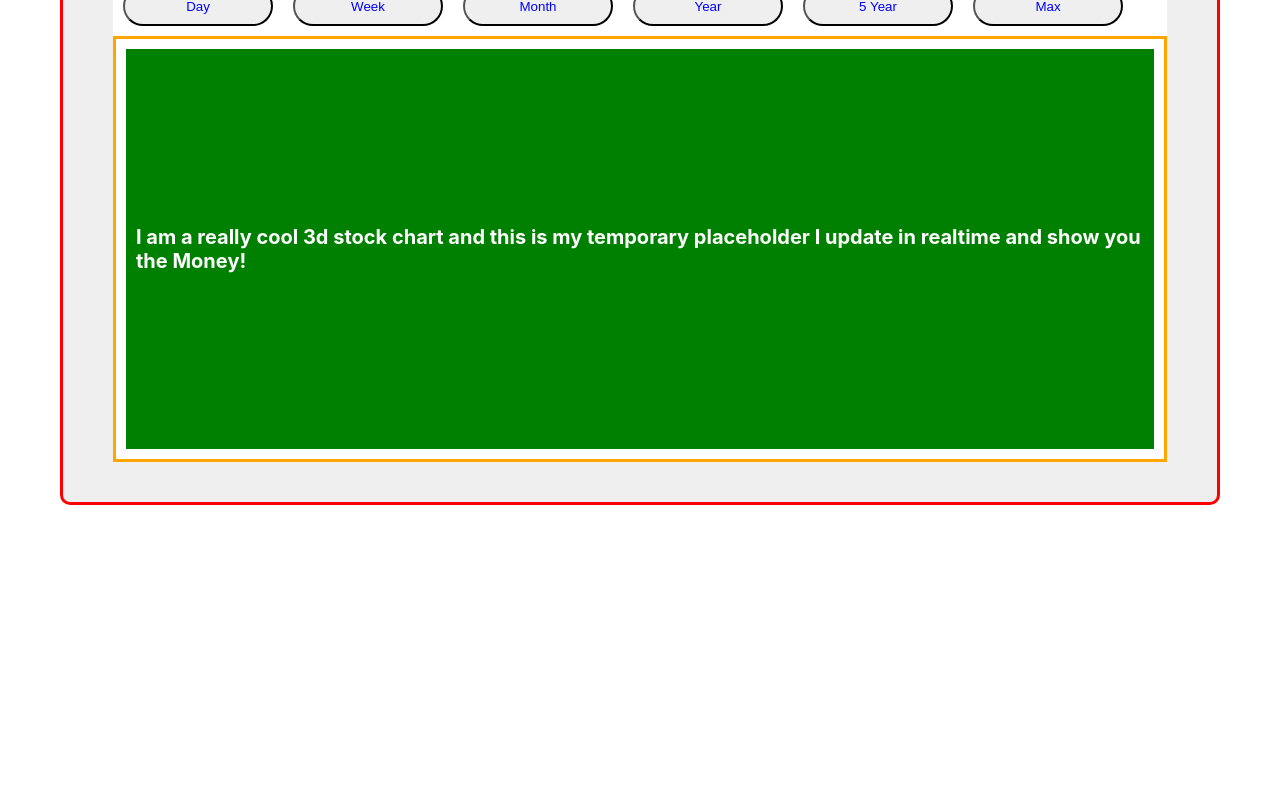
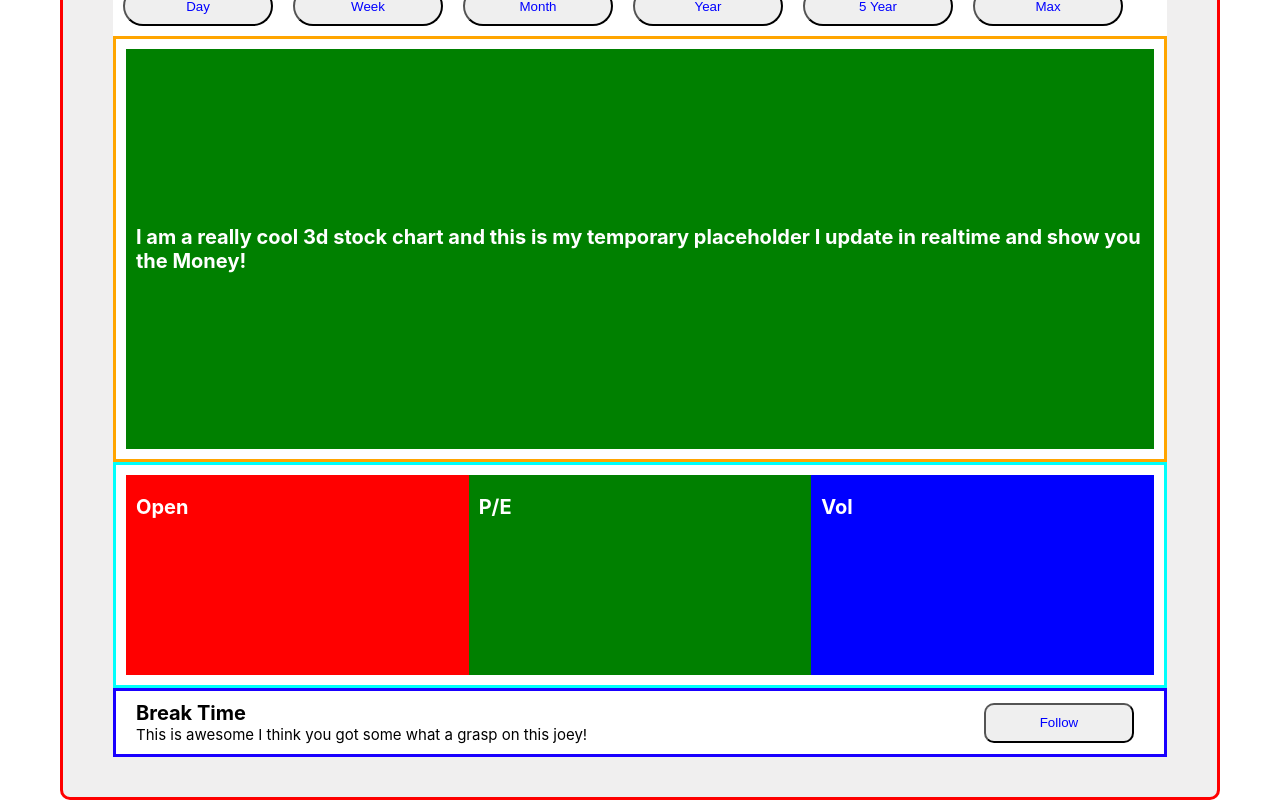
Before and after one commit to team-hack/stockapp, a React (Create React App) app: page / in a window 1280 px wide. Shown: the part 216-1016 px from the top of the page. Before the commit the page ends 800 px from the top, so only its background shows below. Built offline with nearby package versions, Linux system fonts and the light colour scheme.

Commit message:
Updated YearGraph Component- Layout

```diff
--- a/src/components/YearGraph/YearGraph.tsx
+++ b/src/components/YearGraph/YearGraph.tsx
@@ -24,6 +24,19 @@ import { ButtonSix } from "./YearGraphStyled";
 import { FourthContainer } from "./YearGraphStyled";
 import { StockChartPlaceholder } from "./YearGraphStyled";
 import { PlaceholderMessage } from "./YearGraphStyled";
+// FifthContainer Imported
+import { FifthContainer } from "./YearGraphStyled";
+import { BlockOne } from "./YearGraphStyled";
+import { BlockOneMessage } from "./YearGraphStyled";
+import { BlockTwo } from "./YearGraphStyled";
+import { BlockTwoMessage } from "./YearGraphStyled";
+import { BlockThree } from "./YearGraphStyled";
+import { BlockThreeMessage } from "./YearGraphStyled";
+// SixthContainer Imported
+import { SixthContainer } from "./YearGraphStyled";
+import { TitleText } from "./YearGraphStyled";
+import { Subtext } from "./YearGraphStyled";
+import { ButtonSeven } from "./YearGraphStyled";
 // Creating a YearGraph JSX Element
 const YearGraph = ( ): JSX.Element => {
   return (
@@ -52,6 +65,22 @@ const YearGraph = ( ): JSX.Element => {
             <PlaceholderMessage>I am a really cool 3d stock chart and this is my temporary placeholder I update in realtime and show you the Money!</PlaceholderMessage>
           </StockChartPlaceholder>
         </FourthContainer>
+        <FifthContainer>
+          <BlockOne>
+            <BlockOneMessage>Open</BlockOneMessage>
+          </BlockOne>
+          <BlockTwo>
+            <BlockTwoMessage>P/E</BlockTwoMessage>
+          </BlockTwo>
+          <BlockThree>
+            <BlockThreeMessage>Vol</BlockThreeMessage>
+          </BlockThree>
+        </FifthContainer>
+        <SixthContainer>
+            <TitleText>Break Time</TitleText>
+            <Subtext>This is awesome I think you got some what a grasp on this joey!</Subtext>
+            <ButtonSeven>Follow</ButtonSeven>
+        </SixthContainer>
       </Wrapper>
   );
 };
--- a/src/components/YearGraph/YearGraphStyled.tsx
+++ b/src/components/YearGraph/YearGraphStyled.tsx
@@ -54,7 +54,7 @@ export const SecondContainer = styled.div`
 padding-left: 10px;
 background-color: white;
 display: flex;
-flex-direction: row;
+align-items: flex-end;
 `
 // Second Container- Label 4:
 export const LabelFour = styled.label`
@@ -63,7 +63,7 @@ margin-right: 10px;
 color: grey;
 font-size: 25px;
 font-weight: 700;
-align-items:center;
+align-items: center;
 `
 // Second Container- Label 5:
 export const LabelFive = styled.label`
@@ -173,4 +173,104 @@ font-size: 20px;
 font-weight: bold;
 color:white;
 padding-left: 10px;
+`// -End- Fourth Container-->
+
+
+// Fifth Container
+export const FifthContainer = styled.div`
+padding-left: 10px;
+padding-right: 10px;
+background-color: white;
+display: grid;
+grid-template-columns: 1fr 1fr 1fr;
+padding-top: 10px;
+padding-bottom: 10px;
+align-items: center;
+border-style: solid;
+border-color: #00fffb;
 `
+// Fifth Container- BlockOne
+export const BlockOne = styled.div`
+justify-self: stretch;
+height: 200px;
+background-color: red;
+`
+// Fourth Container- BlockOneMessage
+export const BlockOneMessage = styled.p`
+font-size: 20px;
+font-weight: bold;
+color:white;
+padding-left: 10px;
+`
+// Fifth Container- BlockTwo
+export const BlockTwo = styled.div`
+justify-self: stretch;
+height: 200px;
+background-color:green;
+`
+// Fourth Container- BlockTwoMessage
+export const BlockTwoMessage = styled.p`
+font-size: 20px;
+font-weight: bold;
+color:white;
+padding-left: 10px;
+`
+// Fifth Container- BlockThree
+export const BlockThree = styled.div`
+justify-self: stretch;
+height: 200px;
+background-color: blue;
+`
+// Fourth Container- BlockThreeMessage
+export const BlockThreeMessage = styled.p`
+font-size: 20px;
+font-weight: bold;
+color:white;
+padding-left: 10px;
+`
+
+
+// Sixth Container
+export const SixthContainer = styled.div`
+padding-left: 10px;
+padding-right: 10px;
+background-color: white;
+display: grid;
+grid-template-columns: 1fr 1fr 1fr;
+grid-template-rows: auto;
+// Defining: grid template- for objects
+grid-template-areas:
+    "label-Title label-Title button"
+    "label-Subtext label-Subtext button";
+// -End- grid template-->
+padding-top: 10px;
+padding-bottom: 10px;
+align-items: center;
+border-style: solid;
+border-color: #1900ff;
+`
+// Sixth Container- TitleText
+export const TitleText = styled.label`
+grid-area: label-Title;
+font-size: 20px;
+font-weight: bold;
+color:black;
+padding-left: 10px;
+`
+// Sixth Container- SubText
+export const Subtext = styled.label`
+grid-area: label-Subtext;
+font-size: 15px;
+color:black;
+padding-left: 10px;
+`
+// Sixth Container- Button 7:
+export const ButtonSeven = styled.button`
+grid-area:button;
+justify-self: end;
+margin-right: 20px;
+width: 150px;
+height: 40px;
+border-radius: 10px;
+color: blue;
+`
```
